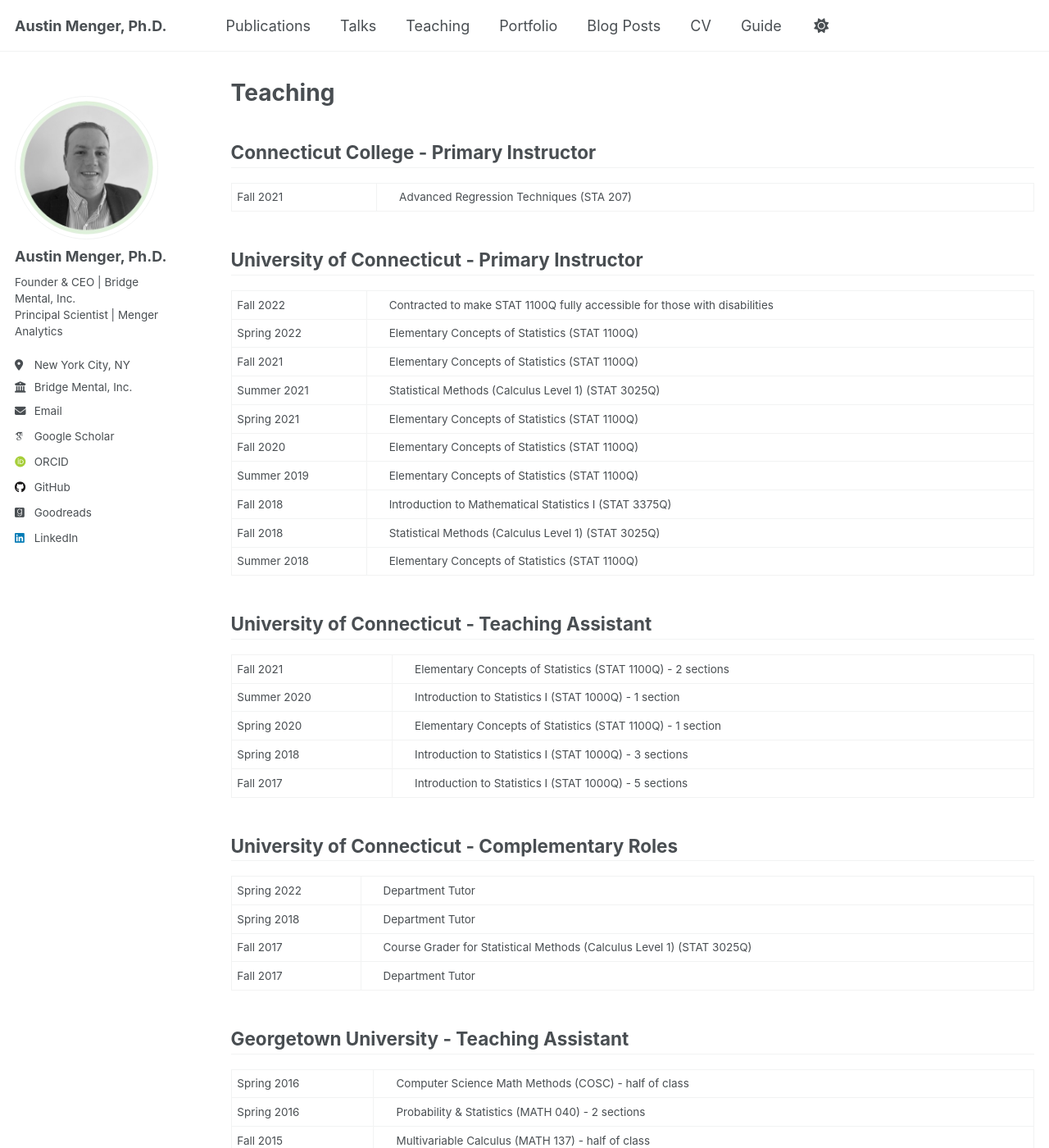
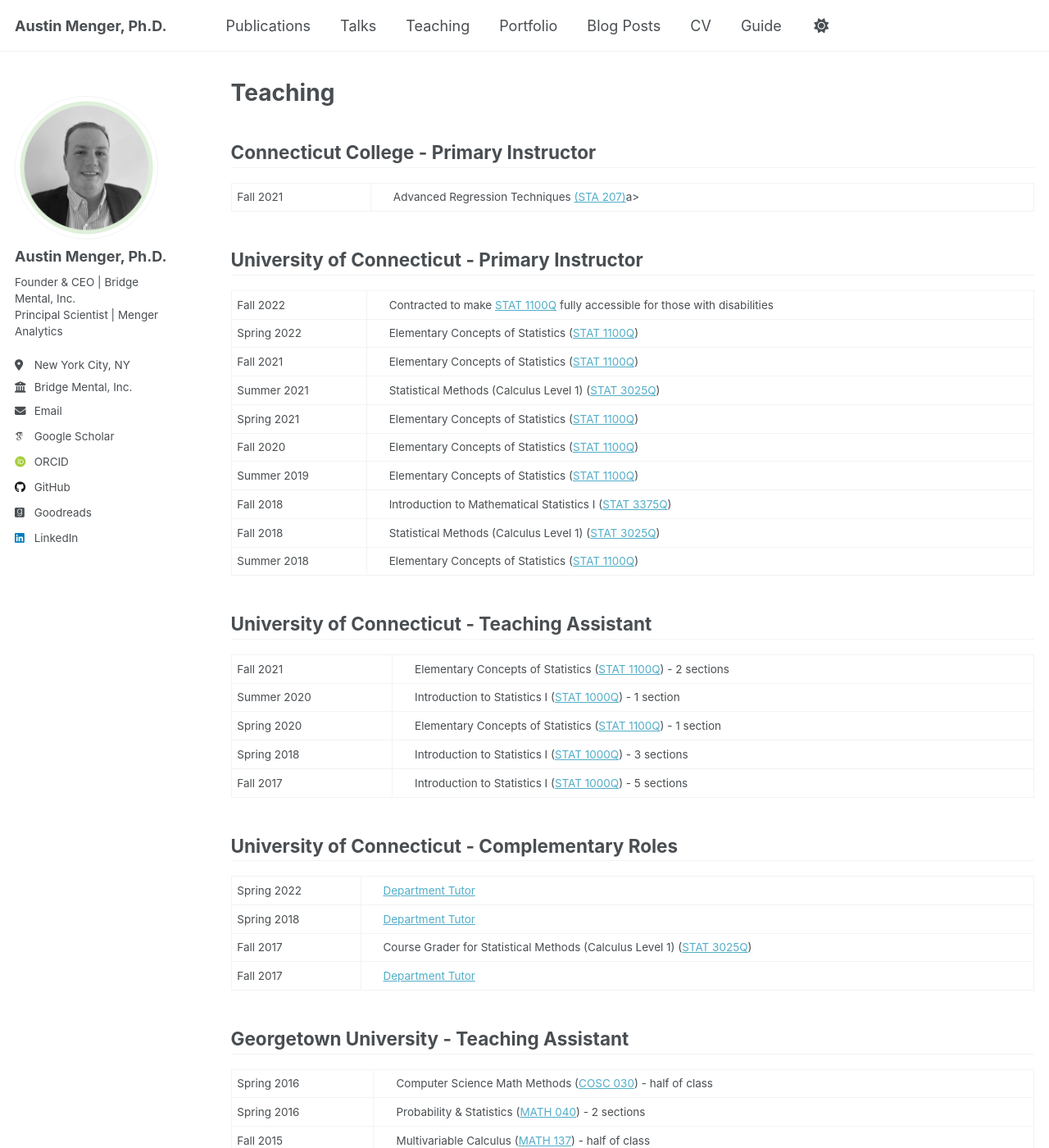
Before and after one commit to austinmenger/austinmenger.github.io, a Jekyll site: the page built from _pages/teaching.html, in a window 1280 px wide and 1400 px high. Shown: the whole window at 82% size. Built offline with Jekyll 4.4.1, drawn with Linux system fonts in a browser that asks for light colours; some web fonts are replaced; some of the changed text lies outside the part shown.

Commit message:
Update teaching.html

```diff
--- a/_pages/teaching.html
+++ b/_pages/teaching.html
@@ -18,7 +18,7 @@ author_profile: true
 <table>
  <tr>
   <td>Fall 2021</td>
-  <td style="padding-left: 2em;">Advanced Regression Techniques (STA 207)</td>
+  <td style="padding-left: 2em;">Advanced Regression Techniques <a href="https://conncoll.smartcatalogiq.com/en/2023-2024/catalog/courses/sta-statistics/200/sta-207/">(STA 207)</a>a></td>
  </tr>
 </table>
 
@@ -29,43 +29,43 @@ author_profile: true
 <table>
  <tr>
   <td>Fall 2022</td>
-  <td style="padding-left: 2em;">Contracted to make STAT 1100Q fully accessible for those with disabilities</td>
+  <td style="padding-left: 2em;">Contracted to make <a href="https://statistics.uconn.edu/undergraduate/courses/course/STAT/1100Q/">STAT 1100Q</a> fully accessible for those with disabilities</td>
  </tr>
   <tr>
   <td>Spring 2022</td>
-  <td style="padding-left: 2em;">Elementary Concepts of Statistics (STAT 1100Q)</td>
+  <td style="padding-left: 2em;">Elementary Concepts of Statistics (<a href="https://statistics.uconn.edu/undergraduate/courses/course/STAT/1100Q/">STAT 1100Q</a>)</td>
  </tr>
   <tr>
   <td>Fall 2021</td>
-  <td style="padding-left: 2em;">Elementary Concepts of Statistics (STAT 1100Q)</td>
+  <td style="padding-left: 2em;">Elementary Concepts of Statistics (<a href="https://statistics.uconn.edu/undergraduate/courses/course/STAT/1100Q/">STAT 1100Q</a>)</td>
  </tr>
   <tr>
   <td>Summer 2021</td>
-  <td style="padding-left: 2em;">Statistical Methods (Calculus Level 1) (STAT 3025Q)</td>
+  <td style="padding-left: 2em;">Statistical Methods (Calculus Level 1) (<a href="https://statistics.uconn.edu/undergraduate/courses/course/STAT/3025Q/">STAT 3025Q</a>)</td>
  </tr>
   <tr>
   <td>Spring 2021</td>
-  <td style="padding-left: 2em;">Elementary Concepts of Statistics (STAT 1100Q)</td>
+  <td style="padding-left: 2em;">Elementary Concepts of Statistics (<a href="https://statistics.uconn.edu/undergraduate/courses/course/STAT/1100Q/">STAT 1100Q</a>)</td>
  </tr>
   <tr>
   <td>Fall 2020</td>
-  <td style="padding-left: 2em;">Elementary Concepts of Statistics (STAT 1100Q)</td>
+  <td style="padding-left: 2em;">Elementary Concepts of Statistics (<a href="https://statistics.uconn.edu/undergraduate/courses/course/STAT/1100Q/">STAT 1100Q</a>)</td>
  </tr>
   <tr>
   <td>Summer 2019</td>
-  <td style="padding-left: 2em;">Elementary Concepts of Statistics (STAT 1100Q)</td>
+  <td style="padding-left: 2em;">Elementary Concepts of Statistics (<a href="https://statistics.uconn.edu/undergraduate/courses/course/STAT/1100Q/">STAT 1100Q</a>)</td>
  </tr>
   <tr>
   <td>Fall 2018</td>
-  <td style="padding-left: 2em;">Introduction to Mathematical Statistics I (STAT 3375Q)</td>
+  <td style="padding-left: 2em;">Introduction to Mathematical Statistics I (<a href="https://statistics.uconn.edu/undergraduate/courses/course/STAT/3375Q/">STAT 3375Q</a>)</td>
  </tr>
   <tr>
   <td>Fall 2018</td>
-  <td style="padding-left: 2em;">Statistical Methods (Calculus Level 1) (STAT 3025Q)</td>
+  <td style="padding-left: 2em;">Statistical Methods (Calculus Level 1) (<a href="https://statistics.uconn.edu/undergraduate/courses/course/STAT/3025Q/">STAT 3025Q</a>)</td>
  </tr>
   <tr>
   <td>Summer 2018</td>
-  <td style="padding-left: 2em;">Elementary Concepts of Statistics (STAT 1100Q)</td>
+  <td style="padding-left: 2em;">Elementary Concepts of Statistics (<a href="https://statistics.uconn.edu/undergraduate/courses/course/STAT/1100Q/">STAT 1100Q</a>)</td>
  </tr>
 </table>
 
@@ -76,23 +76,23 @@ author_profile: true
 <table>
  <tr>
   <td>Fall 2021</td>
-  <td style="padding-left: 2em;">Elementary Concepts of Statistics (STAT 1100Q) - 2 sections</td>
+  <td style="padding-left: 2em;">Elementary Concepts of Statistics (<a href="https://statistics.uconn.edu/undergraduate/courses/course/STAT/1100Q/">STAT 1100Q</a>) - 2 sections</td>
  </tr>
   <tr>
   <td>Summer 2020</td>
-  <td style="padding-left: 2em;">Introduction to Statistics I (STAT 1000Q) - 1 section</td>
+  <td style="padding-left: 2em;">Introduction to Statistics I (<a href="https://statistics.uconn.edu/undergraduate/courses/course/STAT/1000Q/">STAT 1000Q</a>) - 1 section</td>
  </tr>
   <tr>
   <td>Spring 2020</td>
-  <td style="padding-left: 2em;">Elementary Concepts of Statistics (STAT 1100Q) - 1 section</td>
+  <td style="padding-left: 2em;">Elementary Concepts of Statistics (<a href="https://statistics.uconn.edu/undergraduate/courses/course/STAT/1100Q/">STAT 1100Q</a>) - 1 section</td>
  </tr>
   <tr>
   <td>Spring 2018</td>
-  <td style="padding-left: 2em;">Introduction to Statistics I (STAT 1000Q) - 3 sections</td>
+  <td style="padding-left: 2em;">Introduction to Statistics I (<a href="https://statistics.uconn.edu/undergraduate/courses/course/STAT/1000Q/">STAT 1000Q</a>) - 3 sections</td>
  </tr>
   <tr>
   <td>Fall 2017</td>
-  <td style="padding-left: 2em;">Introduction to Statistics I (STAT 1000Q) - 5 sections</td>
+  <td style="padding-left: 2em;">Introduction to Statistics I (<a href="https://statistics.uconn.edu/undergraduate/courses/course/STAT/1000Q/">STAT 1000Q</a>) - 5 sections</td>
  </tr>
 </table>
 
@@ -103,19 +103,19 @@ author_profile: true
 <table>
  <tr>
   <td>Spring 2022</td>
-  <td style="padding-left: 2em;">Department Tutor</td>
+  <td style="padding-left: 2em;"><a href="https://statistics.uconn.edu/undergraduate/tutoring-hours/">Department Tutor</a></td>
  </tr>
   <tr>
   <td>Spring 2018</td>
-  <td style="padding-left: 2em;">Department Tutor</td>
+  <td style="padding-left: 2em;"><a href="https://statistics.uconn.edu/undergraduate/tutoring-hours/">Department Tutor</a></td>
  </tr>
   <tr>
   <td>Fall 2017</td>
-  <td style="padding-left: 2em;">Course Grader for Statistical Methods (Calculus Level 1) (STAT 3025Q)</td>
+  <td style="padding-left: 2em;">Course Grader for Statistical Methods (Calculus Level 1) (<a href="https://statistics.uconn.edu/undergraduate/courses/course/STAT/3025Q/">STAT 3025Q</a>)</td>
  </tr>
   <tr>
   <td>Fall 2017</td>
-  <td style="padding-left: 2em;">Department Tutor</td>
+  <td style="padding-left: 2em;"><a href="https://statistics.uconn.edu/undergraduate/tutoring-hours/">Department Tutor</a></td>
  </tr>
 </table>
 
@@ -126,34 +126,34 @@ author_profile: true
 <table>
  <tr>
   <td>Spring 2016</td>
-  <td style="padding-left: 2em;">Computer Science Math Methods (COSC) - half of class</td>
+  <td style="padding-left: 2em;">Computer Science Math Methods (<a href="https://jeremybolton.georgetown.domains/courses/mm/">COSC 030</a>) - half of class</td>
  </tr>
   <tr>
   <td>Spring 2016</td>
-  <td style="padding-left: 2em;">Probability & Statistics (MATH 040) - 2 sections</td>
+  <td style="padding-left: 2em;">Probability & Statistics (<a href="https://mathstat.georgetown.edu/undergraduate/course-offerings-2/">MATH 040</a>) - 2 sections</td>
  </tr>
   <tr>
   <td>Fall 2015</td>
-  <td style="padding-left: 2em;">Multivariable Calculus (MATH 137) - half of class</td>
+  <td style="padding-left: 2em;">Multivariable Calculus (<a href="https://mathstat.georgetown.edu/undergraduate/course-offerings-2/">MATH 137</a>) - half of class</td>
  </tr>
   <tr>
   <td>Fall 2015</td>
-  <td style="padding-left: 2em;">Computer Science Math Methods (COSC 030) - half of class</td>
+  <td style="padding-left: 2em;">Computer Science Math Methods (<a href="https://people.cs.georgetown.edu/~cnewport/teaching/cosc030-fall15/">COSC 030</a>) - half of class</td>
  </tr>
   <tr>
   <td>Fall 2015</td>
-  <td style="padding-left: 2em;">Probability & Statistics (MATH 040) - 2 sections</td>
+  <td style="padding-left: 2em;">Probability & Statistics (<a href="https://mathstat.georgetown.edu/undergraduate/course-offerings-2/">MATH 040</a>) - 2 sections</td>
  </tr>
   <tr>
   <td>Spring 2015</td>
-  <td style="padding-left: 2em;">Probability & Statistics (MATH 040) - 2 sections</td>
+  <td style="padding-left: 2em;">Probability & Statistics (<a href="https://mathstat.georgetown.edu/undergraduate/course-offerings-2/">MATH 040</a>) - 2 sections</td>
  </tr>
   <tr>
   <td>Fall 2014</td>
-  <td style="padding-left: 2em;">Probability & Statistics (MATH 040) - 2 sections</td>
+  <td style="padding-left: 2em;">Probability & Statistics (<a href="https://mathstat.georgetown.edu/undergraduate/course-offerings-2/">MATH 040</a>) - 2 sections</td>
  </tr>
   <tr>
   <td>Spring 2014</td>
-  <td style="padding-left: 2em;">Probability & Statistics (MATH 040) - 2 sections</td>
+  <td style="padding-left: 2em;">Probability & Statistics (<a href="https://mathstat.georgetown.edu/undergraduate/course-offerings-2/">MATH 040</a>) - 2 sections</td>
  </tr>
 </table>
```
